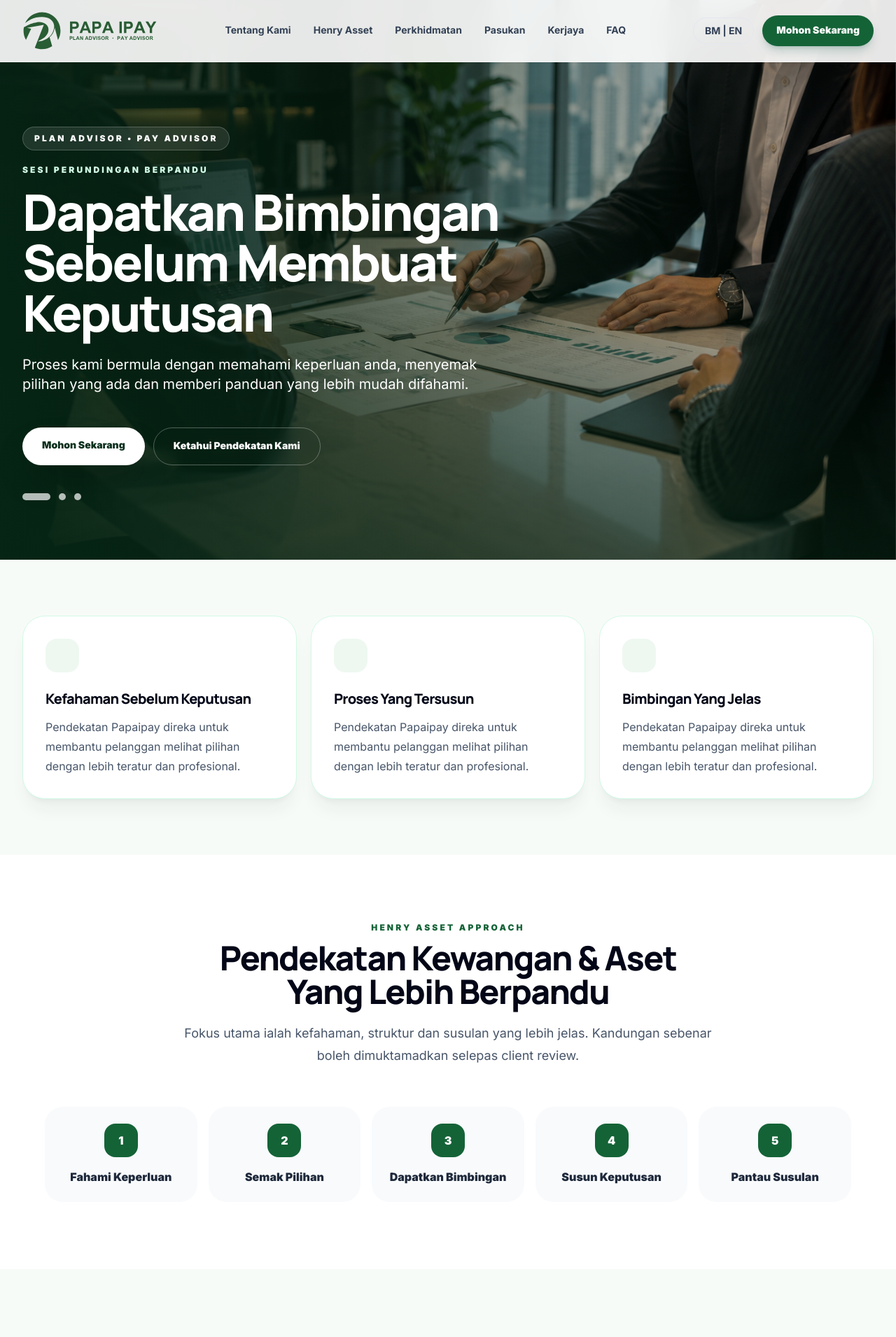
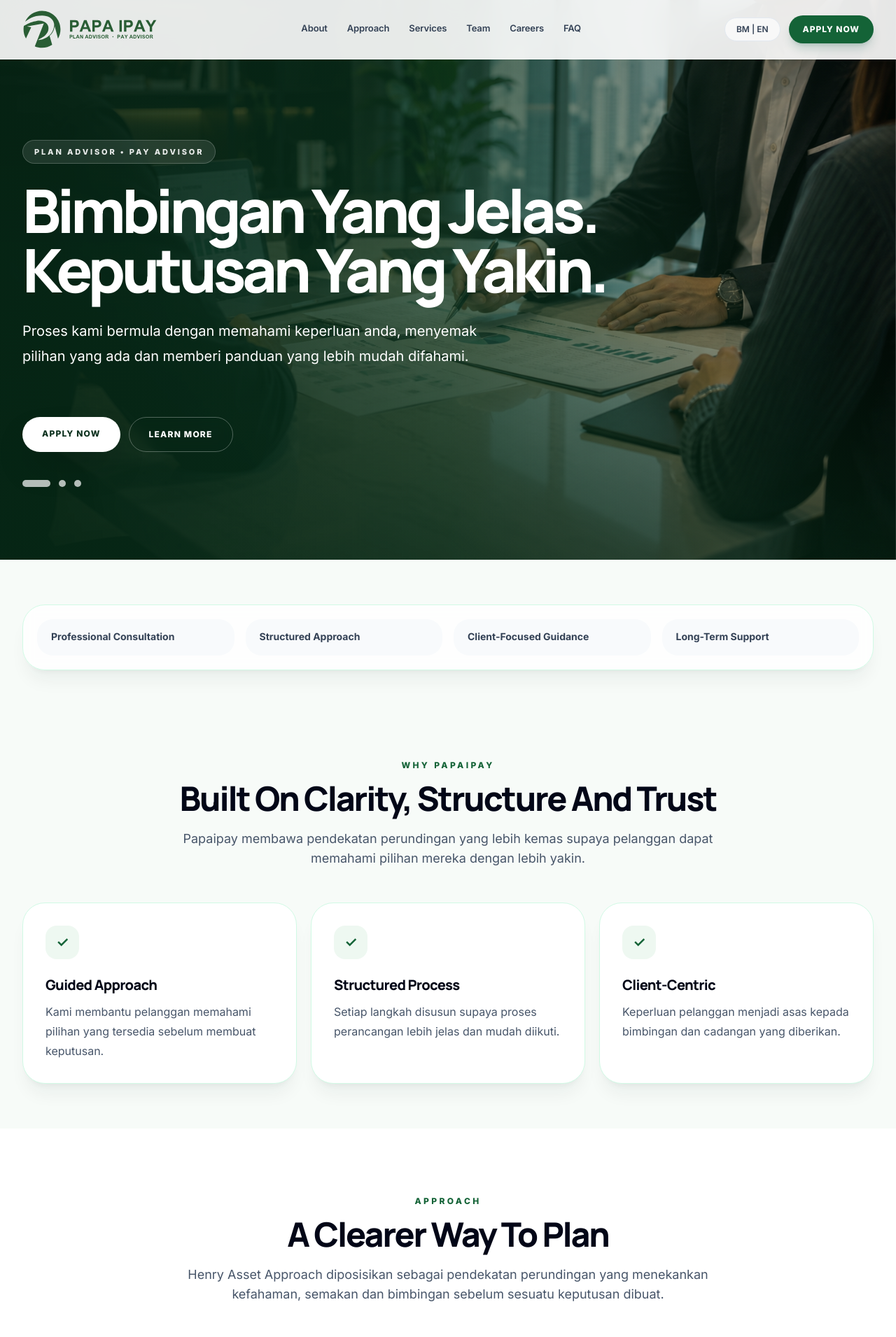
Before and after one commit to Neugens-Solution/papaipay-website, a Next.js app: page / in a window 1280 px wide. Shown: the top 1911 px of the page at 70% size. Built offline with nearby package versions, Linux system fonts and the light colour scheme.

Commit message:
feat: homepage premium polish batch 1

```diff
--- a/app/page.tsx
+++ b/app/page.tsx
@@ -1,24 +1,30 @@
-const navItems = ["Tentang Kami", "Henry Asset", "Perkhidmatan", "Pasukan", "Kerjaya", "FAQ"];
-const trustCards = ["Kefahaman Sebelum Keputusan", "Proses Yang Tersusun", "Bimbingan Yang Jelas"];
-const services = ["Perundingan Kewangan", "Perancangan Aset", "Pendidikan Kewangan", "Bimbingan Pelanggan"];
+const navItems = ["About", "Approach", "Services", "Team", "Careers", "FAQ"];
+const trustCards = [
+  ["Guided Approach", "Kami membantu pelanggan memahami pilihan yang tersedia sebelum membuat keputusan."],
+  ["Structured Process", "Setiap langkah disusun supaya proses perancangan lebih jelas dan mudah diikuti."],
+  ["Client-Centric", "Keperluan pelanggan menjadi asas kepada bimbingan dan cadangan yang diberikan."],
+];
+const services = [
+  ["Financial Advisory", "Bimbingan awal untuk memahami kedudukan kewangan dan pilihan yang sesuai."],
+  ["Asset Planning", "Pendekatan tersusun untuk membantu pelanggan melihat peluang dan keperluan aset."],
+  ["Financial Education", "Penerangan mudah difahami supaya pelanggan lebih yakin membuat keputusan."],
+  ["Client Support", "Sokongan susulan untuk memastikan setiap proses berjalan dengan lebih teratur."],
+];
 const socials = ["Facebook", "Instagram", "TikTok"];
 const heroSlides = [
   {
     image: "/hero-1a.png",
-    eyebrow: "Plan Advisor • Pay Advisor",
-    title: "Urus Kewangan & Aset Dengan Lebih Tersusun",
+    title: "Kejelasan Hari Ini. Ketenangan Masa Hadapan.",
     text: "Papaipay membantu pelanggan memahami pilihan kewangan dan aset melalui pendekatan perundingan yang jelas, berstruktur dan dipercayai.",
   },
   {
     image: "/hero-2.png",
-    eyebrow: "Sesi Perundingan Berpandu",
-    title: "Dapatkan Bimbingan Sebelum Membuat Keputusan",
+    title: "Bimbingan Yang Jelas. Keputusan Yang Yakin.",
     text: "Proses kami bermula dengan memahami keperluan anda, menyemak pilihan yang ada dan memberi panduan yang lebih mudah difahami.",
   },
   {
     image: "/hero-3.png",
-    eyebrow: "Matlamat Yang Lebih Jelas",
-    title: "Perancangan Yang Baik Memberi Ketenangan Masa Hadapan",
+    title: "Rancang Dengan Jelas. Melangkah Dengan Yakin.",
     text: "Dengan maklumat yang tersusun dan bimbingan yang betul, pelanggan boleh membuat keputusan dengan lebih yakin untuk keluarga dan masa depan.",
   },
 ];
@@ -33,17 +39,17 @@ function BrandLogo({ dark = false }: { dark?: boolean }) {
 
 function Header() {
   return (
-    <header className="fixed inset-x-0 top-0 z-50 border-b border-white/30 bg-white/90 backdrop-blur-xl shadow-sm shadow-emerald-950/5">
-      <div className="mx-auto flex max-w-7xl items-center justify-between px-5 py-4 lg:px-8">
+    <header className="fixed inset-x-0 top-0 z-50 border-b border-white/40 bg-white/90 backdrop-blur-xl shadow-sm shadow-emerald-950/5">
+      <div className="mx-auto flex max-w-7xl items-center justify-between px-5 py-3.5 lg:px-8">
         <a href="#" aria-label="Papaipay Home"><BrandLogo /></a>
-        <nav className="hidden items-center gap-8 text-sm font-bold text-slate-700 lg:flex">
-          {navItems.map((item) => <a key={item} href="#" className="transition hover:text-brand-700">{item}</a>)}
+        <nav className="hidden items-center gap-7 text-[13px] font-semibold tracking-[-0.01em] text-slate-700 lg:flex">
+          {navItems.map((item) => <a key={item} href="#" className="group relative py-3 transition hover:text-brand-700"><span>{item}</span><span className="absolute inset-x-0 bottom-1 h-0.5 origin-left scale-x-0 rounded-full bg-brand-700 transition group-hover:scale-x-100" /></a>)}
         </nav>
         <div className="hidden items-center gap-3 lg:flex">
-          <button className="rounded-full border border-slate-200 px-4 py-2 text-sm font-bold text-slate-700 transition hover:border-brand-700 hover:text-brand-700">BM | EN</button>
-          <a href="#mohon" className="rounded-full bg-brand-700 px-5 py-3 text-sm font-black text-white shadow-lg shadow-emerald-900/20 transition hover:bg-brand-900">Mohon Sekarang</a>
+          <button className="rounded-full border border-slate-200 bg-white/70 px-4 py-2 text-xs font-semibold text-slate-700 transition hover:border-brand-700 hover:text-brand-700">BM | EN</button>
+          <a href="#mohon" className="rounded-full bg-brand-700 px-5 py-3 text-xs font-extrabold uppercase tracking-[0.08em] text-white shadow-lg shadow-emerald-900/20 transition hover:-translate-y-0.5 hover:bg-brand-900">Apply Now</a>
         </div>
-        <button className="rounded-2xl border border-slate-200 px-4 py-3 text-sm font-black text-slate-800 lg:hidden">MENU</button>
+        <button className="rounded-2xl border border-slate-200 px-4 py-3 text-xs font-black text-slate-800 lg:hidden">MENU</button>
       </div>
     </header>
   );
@@ -52,9 +58,9 @@ function Header() {
 function SectionTitle({ eyebrow, title, text }: { eyebrow: string; title: string; text: string }) {
   return (
     <div className="mx-auto max-w-3xl text-center">
-      <p className="text-xs font-black uppercase tracking-[0.26em] text-brand-700">{eyebrow}</p>
-      <h2 className="mt-3 text-3xl font-black tracking-[-0.035em] text-slate-950 md:text-5xl">{title}</h2>
-      <p className="mt-5 text-lg leading-8 text-slate-600">{text}</p>
+      <p className="text-xs font-extrabold uppercase tracking-[0.28em] text-brand-700">{eyebrow}</p>
+      <h2 className="mt-4 text-3xl font-extrabold leading-[1.02] tracking-[-0.045em] text-slate-950 md:text-5xl">{title}</h2>
+      <p className="mt-5 text-base leading-8 text-slate-600 md:text-lg">{text}</p>
     </div>
   );
 }
@@ -67,23 +73,22 @@ function HeroSlider() {
           <div key={slide.image} className={`absolute inset-0 bg-cover bg-center opacity-0 ${index === 0 ? "animate-[heroOne_18s_infinite]" : index === 1 ? "animate-[heroTwo_18s_infinite]" : "animate-[heroThree_18s_infinite]"}`} style={{ backgroundImage: `url(${slide.image})` }} />
         ))}
       </div>
-      <div className="absolute inset-0 bg-gradient-to-r from-[#062615]/95 via-[#0b3a22]/72 to-[#0b3a22]/18" />
-      <div className="absolute inset-0 bg-gradient-to-t from-[#062615]/55 via-transparent to-black/10" />
+      <div className="absolute inset-0 bg-gradient-to-r from-[#062615]/95 via-[#0b3a22]/70 to-[#0b3a22]/10" />
+      <div className="absolute inset-0 bg-gradient-to-t from-[#062615]/60 via-transparent to-black/10" />
       <div className="relative mx-auto grid min-h-[calc(100vh-96px)] max-w-7xl items-center px-5 py-16 lg:px-8">
-        <div className="max-w-3xl">
-          <div className="mb-5 inline-flex rounded-full border border-white/20 bg-white/10 px-4 py-2 text-xs font-black uppercase tracking-[0.25em] backdrop-blur">Plan Advisor • Pay Advisor</div>
-          <div className="relative min-h-[300px] md:min-h-[360px]">
+        <div className="max-w-4xl">
+          <div className="mb-6 inline-flex rounded-full border border-white/20 bg-white/10 px-4 py-2 text-[11px] font-extrabold uppercase tracking-[0.26em] text-white/90 backdrop-blur">Plan Advisor • Pay Advisor</div>
+          <div className="relative min-h-[270px] md:min-h-[330px]">
             {heroSlides.map((slide, index) => (
               <div key={slide.title} className={`absolute inset-0 opacity-0 ${index === 0 ? "animate-[copyOne_18s_infinite]" : index === 1 ? "animate-[copyTwo_18s_infinite]" : "animate-[copyThree_18s_infinite]"}`}>
-                <p className="mb-4 text-xs font-black uppercase tracking-[0.26em] text-emerald-100">{slide.eyebrow}</p>
-                <h1 className="text-4xl font-black leading-tight tracking-[-0.04em] md:text-6xl lg:text-7xl">{slide.title}</h1>
-                <p className="mt-6 max-w-2xl text-lg leading-8 text-white/86 md:text-xl">{slide.text}</p>
+                <h1 className="max-w-4xl text-[42px] font-extrabold leading-[0.98] tracking-[-0.065em] md:text-[72px] lg:text-[86px]">{slide.title}</h1>
+                <p className="mt-7 max-w-2xl text-base leading-8 text-white/84 md:text-xl md:leading-9">{slide.text}</p>
               </div>
             ))}
           </div>
-          <div className="mt-4 flex flex-col gap-3 sm:flex-row">
-            <a href="#mohon" className="rounded-full bg-white px-7 py-4 text-center text-sm font-black text-brand-900 shadow-2xl transition hover:-translate-y-0.5">Mohon Sekarang</a>
-            <a href="#henry" className="rounded-full border border-white/30 px-7 py-4 text-center text-sm font-black text-white backdrop-blur transition hover:bg-white/10">Ketahui Pendekatan Kami</a>
+          <div className="mt-2 flex flex-col gap-3 sm:flex-row">
+            <a href="#mohon" className="rounded-full bg-white px-7 py-4 text-center text-xs font-extrabold uppercase tracking-[0.1em] text-brand-900 shadow-2xl transition hover:-translate-y-0.5">Apply Now</a>
+            <a href="#henry" className="rounded-full border border-white/30 px-7 py-4 text-center text-xs font-extrabold uppercase tracking-[0.1em] text-white backdrop-blur transition hover:bg-white/10">Learn More</a>
           </div>
           <div className="mt-10 flex gap-3">
             {heroSlides.map((slide, index) => <span key={slide.image} className={`h-2.5 rounded-full bg-white/70 ${index === 0 ? "w-10" : "w-2.5"}`} />)}
@@ -99,45 +104,56 @@ export default function Home() {
     <main className="min-h-screen bg-[#f7fbf8] text-slate-950">
       <Header />
       <HeroSlider />
-      <section className="px-5 py-20 lg:px-8">
-        <div className="mx-auto grid max-w-7xl gap-5 md:grid-cols-3">
-          {trustCards.map((item) => (
-            <div key={item} className="rounded-[2rem] border border-emerald-100 bg-white p-8 shadow-xl shadow-emerald-950/5 transition hover:-translate-y-1 hover:shadow-2xl hover:shadow-emerald-950/10">
-              <div className="mb-6 h-12 w-12 rounded-2xl bg-brand-50" />
-              <h3 className="text-xl font-black">{item}</h3>
-              <p className="mt-3 leading-7 text-slate-600">Pendekatan Papaipay direka untuk membantu pelanggan melihat pilihan dengan lebih teratur dan profesional.</p>
+
+      <section className="px-5 py-16 lg:px-8">
+        <div className="mx-auto grid max-w-7xl gap-4 rounded-[2rem] border border-emerald-100 bg-white/80 p-4 shadow-xl shadow-emerald-950/5 backdrop-blur md:grid-cols-4 md:p-5">
+          {["Professional Consultation", "Structured Approach", "Client-Focused Guidance", "Long-Term Support"].map((item) => <div key={item} className="rounded-[1.4rem] bg-slate-50 px-5 py-4 text-sm font-bold text-slate-700">{item}</div>)}
+        </div>
+      </section>
+
+      <section className="px-5 py-16 lg:px-8">
+        <SectionTitle eyebrow="Why Papaipay" title="Built On Clarity, Structure And Trust" text="Papaipay membawa pendekatan perundingan yang lebih kemas supaya pelanggan dapat memahami pilihan mereka dengan lebih yakin." />
+        <div className="mx-auto mt-12 grid max-w-7xl gap-5 md:grid-cols-3">
+          {trustCards.map(([title, text]) => (
+            <div key={title} className="rounded-[2rem] border border-emerald-100 bg-white p-8 shadow-xl shadow-emerald-950/5 transition hover:-translate-y-1 hover:shadow-2xl hover:shadow-emerald-950/10">
+              <div className="mb-6 grid h-12 w-12 place-items-center rounded-2xl bg-brand-50 text-xl font-black text-brand-700">✓</div>
+              <h3 className="text-xl font-extrabold leading-tight text-slate-950">{title}</h3>
+              <p className="mt-3 leading-7 text-slate-600">{text}</p>
             </div>
           ))}
         </div>
       </section>
+
       <section id="henry" className="bg-white px-5 py-24 lg:px-8">
-        <SectionTitle eyebrow="Henry Asset Approach" title="Pendekatan Kewangan & Aset Yang Lebih Berpandu" text="Fokus utama ialah kefahaman, struktur dan susulan yang lebih jelas. Kandungan sebenar boleh dimuktamadkan selepas client review." />
+        <SectionTitle eyebrow="Approach" title="A Clearer Way To Plan" text="Henry Asset Approach diposisikan sebagai pendekatan perundingan yang menekankan kefahaman, semakan dan bimbingan sebelum sesuatu keputusan dibuat." />
         <div className="mx-auto mt-14 grid max-w-6xl gap-4 md:grid-cols-5">
-          {["Fahami Keperluan", "Semak Pilihan", "Dapatkan Bimbingan", "Susun Keputusan", "Pantau Susulan"].map((step, index) => (
+          {["Understand", "Review", "Guide", "Plan", "Follow Up"].map((step, index) => (
             <div key={step} className="rounded-[1.6rem] bg-slate-50 p-6 text-center transition hover:bg-brand-50">
               <div className="mx-auto mb-4 grid h-12 w-12 place-items-center rounded-2xl bg-brand-700 font-black text-white">{index + 1}</div>
-              <p className="font-black text-slate-800">{step}</p>
+              <p className="font-extrabold text-slate-800">{step}</p>
             </div>
           ))}
         </div>
       </section>
+
       <section className="px-5 py-24 lg:px-8">
-        <SectionTitle eyebrow="Perkhidmatan" title="Dibina Untuk Kepercayaan Pelanggan" text="Website corporate ini menerangkan peranan Papaipay sebagai pasukan perunding kewangan yang tersusun, moden dan mudah dihubungi." />
+        <SectionTitle eyebrow="Services" title="Advisory Support For Better Decisions" text="Peranan Papaipay adalah membantu pelanggan mendapatkan kefahaman dan bimbingan yang lebih tersusun sebelum meneruskan langkah seterusnya." />
         <div className="mx-auto mt-14 grid max-w-7xl gap-5 md:grid-cols-2 lg:grid-cols-4">
-          {services.map((service) => (
-            <div key={service} className="rounded-[2rem] bg-white p-7 shadow-xl shadow-emerald-950/5 transition hover:-translate-y-1 hover:shadow-2xl">
+          {services.map(([title, text]) => (
+            <div key={title} className="rounded-[2rem] bg-white p-7 shadow-xl shadow-emerald-950/5 transition hover:-translate-y-1 hover:shadow-2xl">
               <div className="mb-8 h-24 rounded-[1.5rem] bg-gradient-to-br from-brand-50 to-emerald-100" />
-              <h3 className="text-xl font-black">{service}</h3>
-              <p className="mt-3 leading-7 text-slate-600">Penerangan premium ringkas akan dimuktamadkan selepas review client.</p>
+              <h3 className="text-xl font-extrabold leading-tight text-slate-950">{title}</h3>
+              <p className="mt-3 leading-7 text-slate-600">{text}</p>
             </div>
           ))}
         </div>
       </section>
+
       <section id="mohon" className="px-5 py-24 lg:px-8">
         <div className="mx-auto grid max-w-7xl gap-10 rounded-[2.5rem] bg-white p-6 shadow-2xl shadow-emerald-950/10 md:p-10 lg:grid-cols-[0.9fr_1.1fr]">
           <div className="rounded-[2rem] bg-gradient-to-br from-brand-900 to-brand-700 p-8 text-white">
-            <p className="text-xs font-black uppercase tracking-[0.24em] text-white/70">Mohon Sekarang</p>
-            <h2 className="mt-4 text-4xl font-black tracking-[-0.035em]">Mulakan semakan awal bersama Papaipay.</h2>
+            <p className="text-xs font-extrabold uppercase tracking-[0.24em] text-white/70">Apply Now</p>
+            <h2 className="mt-4 text-4xl font-extrabold leading-[1.02] tracking-[-0.045em]">Start With A Guided Review.</h2>
             <p className="mt-5 leading-8 text-white/78">Maklumat akan disimpan ke Supabase dan notification boleh dihantar ke email rasmi Papaipay apabila integrasi backend diaktifkan.</p>
           </div>
           <form className="grid gap-4">
@@ -145,17 +161,18 @@ export default function Home() {
             <input className="rounded-2xl border border-slate-200 bg-slate-50 px-5 py-4 outline-none focus:border-brand-700" placeholder="Nombor telefon" />
             <input className="rounded-2xl border border-slate-200 bg-slate-50 px-5 py-4 outline-none focus:border-brand-700" placeholder="Email" />
             <textarea className="min-h-28 rounded-2xl border border-slate-200 bg-slate-50 px-5 py-4 outline-none focus:border-brand-700" placeholder="Catatan ringkas" />
-            <button type="button" className="rounded-full bg-brand-700 px-7 py-4 text-sm font-black text-white shadow-lg transition hover:bg-brand-900">Hantar Permohonan</button>
+            <button type="button" className="rounded-full bg-brand-700 px-7 py-4 text-xs font-extrabold uppercase tracking-[0.1em] text-white shadow-lg transition hover:bg-brand-900">Submit Application</button>
           </form>
         </div>
       </section>
+
       <footer className="bg-[#082314] px-5 py-14 text-white lg:px-8">
         <div className="mx-auto grid max-w-7xl gap-10 md:grid-cols-4">
           <div className="md:col-span-2"><BrandLogo dark /><p className="mt-6 max-w-md leading-7 text-white/65">Papaipay menyediakan pendekatan perundingan kewangan dan aset yang lebih jelas, tersusun dan berpandu melalui Henry Asset Approach.</p></div>
-          <div><h4 className="font-black">Pautan</h4><div className="mt-4 grid gap-2 text-white/65"><a href="#">Tentang Kami</a><a href="#henry">Henry Asset</a><a href="#mohon">Mohon Sekarang</a></div></div>
-          <div><h4 className="font-black">Ikuti Kami</h4><div className="mt-4 flex flex-wrap gap-2">{socials.map((social) => <span key={social} className="rounded-full border border-white/10 px-4 py-2 text-sm font-bold text-white/70">{social}</span>)}</div></div>
+          <div><h4 className="font-extrabold">Links</h4><div className="mt-4 grid gap-2 text-white/65"><a href="#">About</a><a href="#henry">Approach</a><a href="#mohon">Apply Now</a></div></div>
+          <div><h4 className="font-extrabold">Follow Us</h4><div className="mt-4 flex flex-wrap gap-2">{socials.map((social) => <span key={social} className="rounded-full border border-white/10 px-4 py-2 text-sm font-bold text-white/70">{social}</span>)}</div></div>
         </div>
-        <div className="mx-auto mt-10 flex max-w-7xl flex-col gap-3 border-t border-white/10 pt-6 text-sm text-white/55 md:flex-row md:items-center md:justify-between"><span>© Papaipay. All rights reserved.</span><span>Dasar Privasi · Terma & Syarat · Peta Laman</span></div>
+        <div className="mx-auto mt-10 flex max-w-7xl flex-col gap-3 border-t border-white/10 pt-6 text-sm text-white/55 md:flex-row md:items-center md:justify-between"><span>© Papaipay. All rights reserved.</span><span>Privacy Policy · Terms & Conditions · Sitemap</span></div>
       </footer>
     </main>
   );
```
